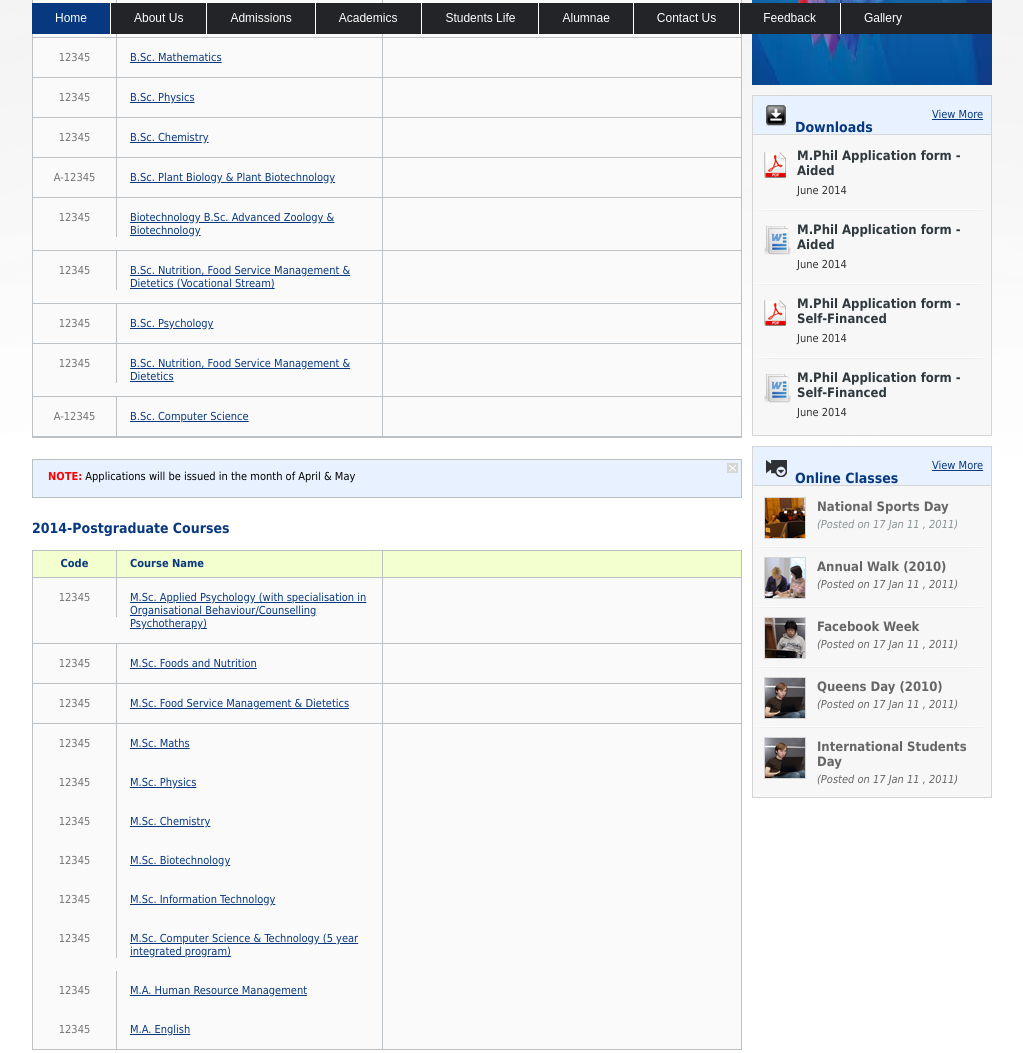
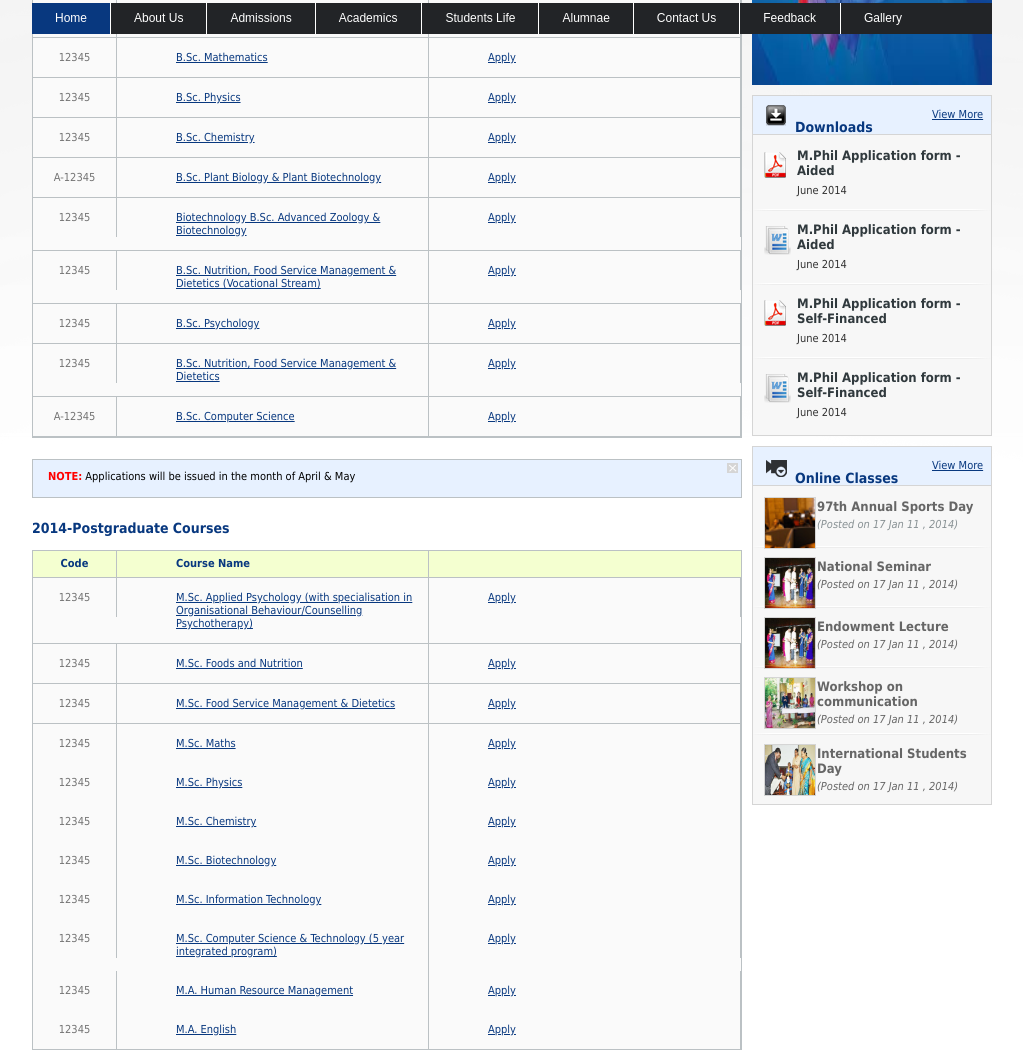
Before and after one commit to margaretmaria/WCC-project, a plain HTML site: page course.html in a window 1280 px wide. Shown: the part 452-1505 px from the top of the page, without its empty margins (128-1151 px from the left). Drawn offline with Linux system fonts and the light colour scheme; a script that the page names is missing.

Commit message:
Changes in course page

```diff
--- a/course.html
+++ b/course.html
@@ -172,55 +172,56 @@
                                 <ul class="courselisting">
                                 	<li class="code">12345</li>
                                     <li class="coursename"><a href="#" class="colr">B.A. History</a></li>
-
+                                 <li class="coursename"><a href="#" class="colr">Apply</a></li>
 
                                 </ul>
                                 <ul class="courselisting">
                                 	<li class="code">A-12345</li>
                                     <li class="coursename"><a href="#" class="colr">B.A. English</a></li>
-
+                                                                    <li class="coursename"><a href="#" class="colr">Apply</a></li>
                                 </ul>
                                 <ul class="courselisting">
                                 	<li class="code">12345</li>
                                     <li class="coursename"><a href="#" class="colr">B.Sc. Mathematics</a></li>
-                                                                   </ul>
+                                                                        <li class="coursename"><a href="#" class="colr">Apply</a></li>                             </ul>
                                 <ul class="courselisting">
                                 	<li class="code">12345</li>
                                     <li class="coursename"><a href="#" class="colr">B.Sc. Physics</a></li>
-
+                                                                   <li class="coursename"><a href="#" class="colr">Apply</a></li>
                                 </ul>
                                 <ul class="courselisting">
                                 	<li class="code">12345</li>
                                     <li class="coursename"><a href="#" class="colr">B.Sc. Chemistry</a></li>
-
+                                                                       <li class="coursename"><a href="#" class="colr">Apply</a></li>
                                 </ul>
                                 <ul class="courselisting">
                                 	<li class="code">A-12345</li>
                                     <li class="coursename"><a href="#" class="colr">B.Sc. Plant Biology & Plant Biotechnology</a></li>
-                                                                    </ul>
+                                                                         <li class="coursename"><a href="#" class="colr">Apply</a></li>                             </ul>
                                 <ul class="courselisting">
                                 	<li class="code">12345</li>
                                     <li class="coursename"><a href="#" class="colr">Biotechnology B.Sc. Advanced Zoology & Biotechnology</a></li>
-                                                                    </ul>
+                                                                                       <li class="coursename"><a href="#" class="colr">Apply</a></li>               </ul>
                                 <ul class="courselisting">
                                 	<li class="code">12345</li>
                                     <li class="coursename"><a href="#" class="colr">B.Sc. Nutrition, Food Service Management & Dietetics (Vocational Stream)</a></li>
-                                                                   </ul>
+                                                                                             <li class="coursename"><a href="#" class="colr">Apply</a></li>        </ul>
 
                                 <ul class="courselisting">
                                   <li class="code">12345</li>
                                     <li class="coursename"><a href="#" class="colr">B.Sc. Psychology</a></li>
-                                                                   </ul>
+                                                                       <li class="coursename"><a href="#" class="colr">Apply</a></li>                              </ul>
 
                                 <ul class="courselisting">
                                 	<li class="code">12345</li>
                                     <li class="coursename"><a href="#" class="colr">B.Sc. Nutrition, Food Service Management & Dietetics</a></li>
-
+                                                                        <li class="coursename"><a href="#" class="colr">Apply</a></li>
                                 </ul>
 
                                 <ul class="courselisting">
                                 	<li class="code">A-12345</li>
                                     <li class="coursename"><a href="#" class="colr">B.Sc. Computer Science</a></li>
+                                                                     <li class="coursename"><a href="#" class="colr">Apply</a></li>
                                 </ul>
 
                              <div class="clear"></div>
@@ -248,65 +249,66 @@
                                  <ul class="courselisting">
                                 	<li class="code">12345</li>
                                     <li class="coursename"><a href="#" class="colr">M.Sc. Applied Psychology (with specialisation in Organisational Behaviour/Counselling Psychotherapy)</a></li>
+                                                                     <li class="coursename"><a href="#" class="colr">Apply</a></li>
                                                                    </ul>
                                 <ul class="courselisting">
                                 	<li class="code">12345</li>
                                     <li class="coursename"><a href="#" class="colr">M.Sc. Foods and Nutrition</a></li>
-
+                                                                    <li class="coursename"><a href="#" class="colr">Apply</a></li>
                                 </ul>
                                 <ul class="courselisting">
                                 	<li class="code">12345</li>
                                     <li class="coursename"><a href="#" class="colr">M.Sc. Food Service Management & Dietetics</a></li>
-
+                                                                                                   <li class="coursename"><a href="#" class="colr">Apply</a></li>
                                 </ul>
                            		  <ul class="courselisting nobdr">
                                 	<li class="code">12345</li>
                                     <li class="coursename"><a href="#" class="colr">M.Sc. Maths</a></li>
-
+                                                                    <li class="coursename"><a href="#" class="colr">Apply</a></li>
                                 </ul>
 
                                 <ul class="courselisting nobdr">
                                   <li class="code">12345</li>
                                     <li class="coursename"><a href="#" class="colr">M.Sc. Physics</a></li>
-
+                                                                    <li class="coursename"><a href="#" class="colr">Apply</a></li>
                                 </ul>
 
                                 <ul class="courselisting nobdr">
                                   <li class="code">12345</li>
                                     <li class="coursename"><a href="#" class="colr">M.Sc. Chemistry</a></li>
-
+                                                                    <li class="coursename"><a href="#" class="colr">Apply</a></li>
                                 </ul>
 
                                                                 <ul class="courselisting nobdr">
                                   <li class="code">12345</li>
                                     <li class="coursename"><a href="#" class="colr">M.Sc. Biotechnology</a></li>
-
+                                                                    <li class="coursename"><a href="#" class="colr">Apply</a></li>
                                 </ul>
 
 
                                                                 <ul class="courselisting nobdr">
                                   <li class="code">12345</li>
                                     <li class="coursename"><a href="#" class="colr">M.Sc. Information Technology</a></li>
-
+                                                                    <li class="coursename"><a href="#" class="colr">Apply</a></li>
                                 </ul>
 
                                  <ul class="courselisting nobdr">
                                   <li class="code">12345</li>
                                     <li class="coursename"><a href="#" class="colr">M.Sc. Computer Science & Technology
-(5 year integrated program)</a></li>
+(5 year integrated program)</a></li>                                 <li class="coursename"><a href="#" class="colr">Apply</a></li>
 
                                 </ul>
 
  <ul class="courselisting nobdr">
                                   <li class="code">12345</li>
                                     <li class="coursename"><a href="#" class="colr">M.A. Human Resource Management</a></li>
-
+                                                                    <li class="coursename"><a href="#" class="colr">Apply</a></li>
                                 </ul>
 
                                  <ul class="courselisting nobdr">
                                   <li class="code">12345</li>
                                     <li class="coursename"><a href="#" class="colr">M.A. English</a></li>
-
+                                                                    <li class="coursename"><a href="#" class="colr">Apply</a></li>
                                 </ul>
 
 
@@ -366,38 +368,38 @@
                                 	</div>
                                 	<ul>
                                     	<li>
-                                        	<div class="thumb"><a href="#"><img src="images/ourcollege1.jpg"  alt="" /></a></div>
+                                        	<div class="thumb"><a href="#"><img src="images/ourcollege1.jpg"height="50" width="50"  alt="" /></a></div>
                                             <div class="description">
-                                            	<h6><a href="#">National Sports Day</a></h6>
-                                                <a class="gray" href="#"><em>(Posted on 17 Jan 11 , 2011)</em></a>
+                                            	<h6><a href="#">97th Annual Sports Day</a></h6>
+                                                <a class="gray" href="#"><em>(Posted on 17 Jan 11 , 2014)</em></a>
                                             </div>
                                         </li>
                                         <li>
-                                        	<div class="thumb"><a href="#"><img src="images/ourcollege2.jpg"  alt="" /></a></div>
+                                        	<div class="thumb"><a href="#"><img src="images/statesem1.jpg" height="50" width="50" alt="" /></a></div>
                                             <div class="description">
-                                            	<h6><a href="#"> Annual Walk (2010)</a></h6>
-                                                 <a href="#"><em>(Posted on 17 Jan 11 , 2011)</em></a>
+                                            	<h6><a href="#"> National Seminar</a></h6>
+                                                 <a href="#"><em>(Posted on 17 Jan 11 , 2014)</em></a>
                                             </div>
                                         </li>
                                         <li>
-                                        	<div class="thumb"><a href="#"><img src="images/ourcollege3.jpg"  alt="" /></a></div>
+                                        	<div class="thumb"><a href="#"><img src="images/statesem1.jpg" height="50" width="50" alt="" /></a></div>
                                             <div class="description">
-                                            	<h6><a href="#"> Facebook Week</a></h6>
-                                                 <a href="#"><em>(Posted on 17 Jan 11 , 2011)</em></a>
+                                            	<h6><a href="#"> Endowment Lecture</a></h6>
+                                                 <a href="#"><em>(Posted on 17 Jan 11 , 2014)</em></a>
                                             </div>
                                         </li>
                                         <li>
-                                        	<div class="thumb"><a href="#"><img src="images/ourcollege4.jpg"  alt="" /></a></div>
+                                        	<div class="thumb"><a href="#"><img src="images/joanne2.jpg" height="50" width="50" alt="" /></a></div>
                                             <div class="description">
-                                            	<h6><a href="#">Queens Day (2010)</a></h6>
-                                                <a href="#"><em>(Posted on 17 Jan 11 , 2011)</em></a>
+                                            	<h6><a href="#">Workshop on communication</a></h6>
+                                                <a href="#"><em>(Posted on 17 Jan 11 , 2014)</em></a>
                                             </div>
                                         </li>
                                         <li class="nobg">
-                                        	<div class="thumb"><a href="#"><img src="images/ourcollege4.jpg"  alt="" /></a></div>
+                                        	<div class="thumb"><a href="#"><img src="images/HigherEdu1.jpg"  height="50" width="50" alt="" /></a></div>
                                             <div class="description">
                                             	<h6><a href="#">International Students Day</a></h6>
-                                                <a href="#"><em>(Posted on 17 Jan 11 , 2011)</em></a>
+                                                <a href="#"><em>(Posted on 17 Jan 11 , 2014)</em></a>
                                             </div>
                                         </li>
                                     </ul>
--- a/css/style.css
+++ b/css/style.css
@@ -1974,7 +1974,7 @@ ul.listheading {
 }
 .course_listing li.coursename {
 	width:252px;
-	padding-left:13px;
+	padding-left:59px;
 }
 .course_listing li.time {
 	width:122px;
```
